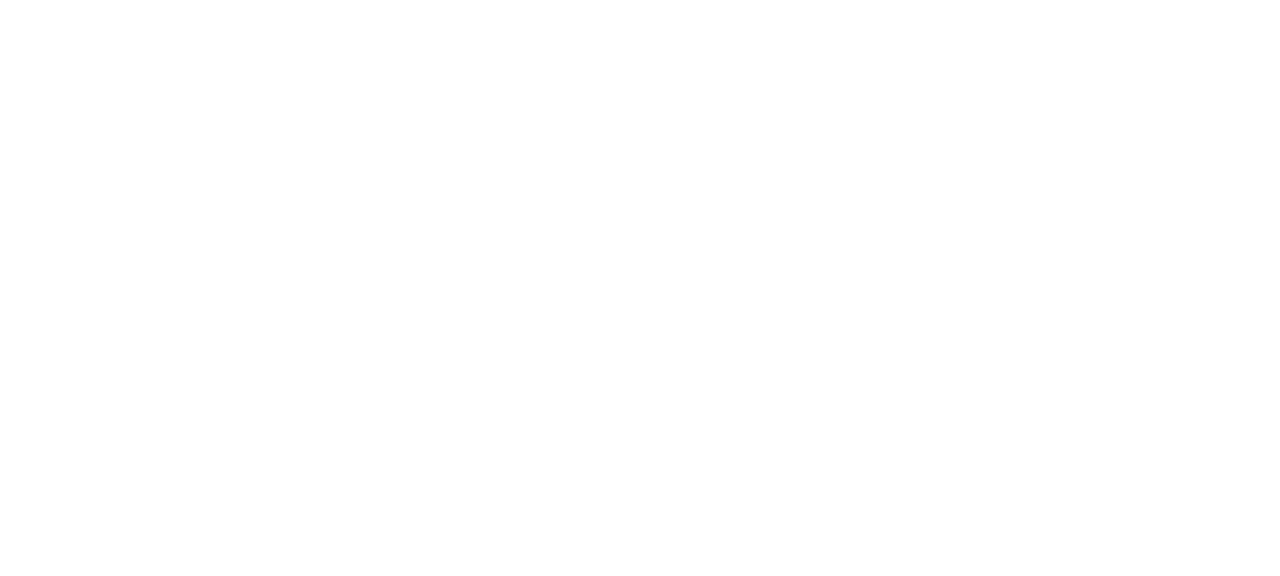
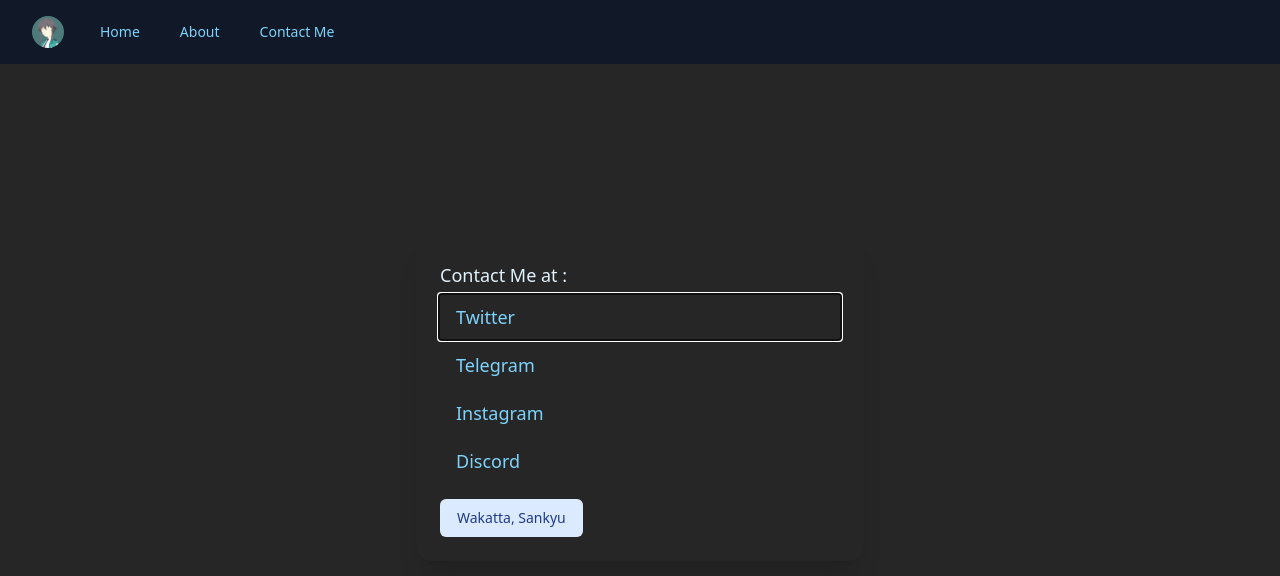
Before and after one commit to ZhafranBahij/find-the-seiyuu, a React (Vite) app: page /contact in a window 1280 px wide. Before the commit this address had no page. Shown: the top 576 px of the page. Built offline with nearby package versions, Linux system fonts and the light colour scheme.

Commit message:
Contact me

```diff
--- a/src/App.jsx
+++ b/src/App.jsx
@@ -12,7 +12,7 @@
         <h1 className=" mt-10 text-4xl sm:text-5xl text-transparent font-title font-bold bg-clip-text bg-gradient-to-r from-sky-400 to-blue-400">
           Find The Seiyuu
         </h1>
-        <p className="mb-10 mt-3 text-lg sm:text-xl text-center text-transparent font-title font-bold bg-clip-text bg-gradient-to-r from-sky-400 to-blue-400">
+        <p className="hidden sm:block mb-10 mt-3 text-lg sm:text-xl text-center text-transparent font-title font-bold bg-clip-text bg-gradient-to-r from-sky-400 to-blue-400">
           You can find the seiyuu from a character
         </p>
         <Anime />
--- a/src/component/About.jsx
+++ b/src/component/About.jsx
@@ -31,6 +31,15 @@
     description: `You can contact me on twitter or telegram. You could chat me with english language. Thank you`,
     source: {
       name: "Contact Me",
+      url: "https://t.me/Zhafran_Bahij",
+    },
+  },
+  {
+    id: 4,
+    title: "What if the app has an errors?",
+    description: `Just refresh it, i hope i can repaired it T_T`,
+    source: {
+      name: "Rainfog",
       url: "https://t.me/Zhafran_Bahij",
     },
   },
--- a/src/component/Anime.jsx
+++ b/src/component/Anime.jsx
@@ -32,7 +32,7 @@
     const timer = setTimeout(() => {
       axios
         .get(
-          `https://api.jikan.moe/v4/characters?letter=${titleChara}&order_by=favorites&sort=desc&limit=9`
+          `https://api.jikan.moe/v4/characters?letter=${titleChara}&order_by=favorites&sort=desc&limit=5`
         )
         .then(function (response) {
           // handle success
@@ -51,7 +51,7 @@
           setError(error);
           console.log(error);
         });
-    }, 500);
+    }, 666);
     return () => clearTimeout(timer);
   }, [titleChara]);
 
@@ -178,7 +178,7 @@
             value={titleChara}
             list="character"
           />
-          <datalist id="character">
+          <datalist id="character" className="overflow-y-auto max-h-8">
             {items.map((item) => (
               <option key={item.mal_id}>{item.name}</option>
             ))}
--- /dev/null
+++ b/src/component/Contact.jsx
@@ -0,0 +1,131 @@
+import { Dialog, Transition } from "@headlessui/react";
+import { Fragment, useState } from "react";
+import Navbar from "./Navbar";
+
+export default function MyModal() {
+  let [isOpen, setIsOpen] = useState(true);
+
+  function closeModal() {
+    setIsOpen(false);
+  }
+
+  function openModal() {
+    setIsOpen(true);
+  }
+
+  const listContacts = [
+    {
+      id: 1,
+      logo: "-",
+      title: "Twitter",
+      link: "https://twitter.com/RainfogM",
+    },
+    {
+      id: 2,
+      logo: "-",
+      title: "Telegram",
+      link: "https://t.me/Zhafran_Bahij",
+    },
+    {
+      id: 3,
+      logo: "-",
+      title: "Instagram",
+      link: "https://www.instagram.com/rainfog.mzb/",
+    },
+    {
+      id: 4,
+      logo: "-",
+      title: "Discord",
+      link: "https://discord.com/users/684600978686869524",
+    },
+  ];
+  return (
+    <div className="h-screen">
+      <Navbar />
+      <div className=" min-h-screen bg-neutral-800 flex flex-col items-center justify-center">
+        <div className="flex items-center justify-center">
+          <button
+            type="button"
+            onClick={openModal}
+            className="px-4 py-2 text-sm font-medium text-sky-300 bg-black rounded-md bg-opacity-20 hover:bg-opacity-30 focus:outline-none focus-visible:ring-2 focus-visible:ring-white focus-visible:ring-opacity-75"
+          >
+            Contact Me
+          </button>
+        </div>
+
+        <Transition appear show={isOpen} as={Fragment}>
+          <Dialog
+            as="div"
+            className="fixed inset-0 z-10 overflow-y-auto"
+            onClose={closeModal}
+          >
+            <div className="min-h-screen px-4 text-center">
+              <Transition.Child
+                as={Fragment}
+                enter="ease-out duration-300"
+                enterFrom="opacity-0"
+                enterTo="opacity-100"
+                leave="ease-in duration-200"
+                leaveFrom="opacity-100"
+                leaveTo="opacity-0"
+              >
+                <Dialog.Overlay className="fixed inset-0" />
+              </Transition.Child>
+
+              {/* This element is to trick the browser into centering the modal contents. */}
+              <span
+                className="inline-block h-screen align-middle"
+                aria-hidden="true"
+              >
+                &#8203;
+              </span>
+              <Transition.Child
+                as={Fragment}
+                enter="ease-out duration-300"
+                enterFrom="opacity-0 scale-95"
+                enterTo="opacity-100 scale-100"
+                leave="ease-in duration-200"
+                leaveFrom="opacity-100 scale-100"
+                leaveTo="opacity-0 scale-95"
+              >
+                <div className="inline-block w-full max-w-md p-6 my-8 overflow-hidden text-left align-middle transition-all transform bg-neutral-800 shadow-xl rounded-2xl">
+                  <Dialog.Title
+                    as="h3"
+                    className="text-lg font-medium leading-6 text-sky-100 "
+                  >
+                    Contact Me at :
+                  </Dialog.Title>
+                  <div className="mt-2">
+                    <ul>
+                      {listContacts.map((contact) => (
+                        <li>
+                          <a
+                            href={contact.link}
+                            target="_blank"
+                            className="block text-lg text-sky-300 mt-1 hover:bg-blue-800 active:bg-blue-900 transition ease-in-out delay-75 hover:-translate-y-1 hover:scale-110 duration-300 hover:rounded-lg px-4 py-2"
+                          >
+                            {contact.title}
+                          </a>
+                        </li>
+                      ))}
+                    </ul>
+                  </div>
+
+                  <div className="mt-4">
+                    <button
+                      type="button"
+                      className="inline-flex justify-center px-4 py-2 text-sm font-medium text-blue-900 bg-blue-100 border border-transparent rounded-md hover:bg-blue-200 focus:outline-none focus-visible:ring-2 focus-visible:ring-offset-2 focus-visible:ring-blue-500"
+                      onClick={closeModal}
+                    >
+                      Wakatta, Sankyu
+                    </button>
+                  </div>
+                </div>
+              </Transition.Child>
+            </div>
+          </Dialog>
+        </Transition>
+      </div>
+    </div>
+  );
+}
--- a/src/component/Navbar.jsx
+++ b/src/component/Navbar.jsx
@@ -5,6 +5,7 @@
   HomeIcon,
   QuestionMarkCircleIcon,
   UserGroupIcon,
+  UserIcon,
 } from "@heroicons/react/outline";
 import profile from "../img/Shizuku.jpg";
 import { Link } from "react-router-dom";
@@ -21,6 +22,12 @@
     act: "/about",
     current: false,
     icon: <QuestionMarkCircleIcon className="text-sky-300 h-7 w-7" />,
+  },
+  {
+    name: "Contact Me",
+    act: "/contact",
+    current: false,
+    icon: <UserIcon className="text-sky-300 h-7 w-7" />,
   },
 ];
 
@@ -60,20 +67,13 @@
                         {item.name}
                       </Link>
                     ))}
-                    <a
+                    {/* <a
                       href="https://zhafranbahij.github.io/personal-profile/"
                       target="_blank"
                       className="text-sky-300 hover:bg-gray-700 hover:text-sky-300 px-3 py-2 rounded-md text-sm font-medium"
                     >
                       Created by
-                    </a>
-                    <a
-                      href="https://zhafranbahij.github.io/personal-profile/"
-                      target="_blank"
-                      className="text-sky-300 hover:bg-gray-700 hover:text-sky-300 px-3 py-2 rounded-md text-sm font-medium"
-                    >
-                      Created by
-                    </a>
+                    </a> */}
                   </div>
                 </div>
               </div>
@@ -100,7 +100,7 @@
                   </div>
                 </Link>
               ))}
-              <a
+              {/* <a
                 href="https://zhafranbahij.github.io/personal-profile/"
                 target="_blank"
                 className="text-sky-300 hover:bg-gray-700 hover:text-sky-300 px-3 py-2 rounded-md text-sm font-medium flex flex-col
@@ -112,7 +112,7 @@
                 <div className="flex justify-center text-xs opacity-30">
                   Created by
                 </div>
-              </a>
+              </a> */}
             </div>
           </nav>
         </>
--- a/src/main.jsx
+++ b/src/main.jsx
@@ -4,12 +4,14 @@
 import "./index.css";
 import App from "./App";
 import About from "./component/About";
+import Contact from "./component/Contact";
 
 ReactDOM.render(
   <BrowserRouter>
     <Routes>
       <Route path="/" element={<App />} />
       <Route path="about" element={<About />} />
+      <Route path="contact" element={<Contact />} />
     </Routes>
     {/* <App /> */}
   </BrowserRouter>,
```
